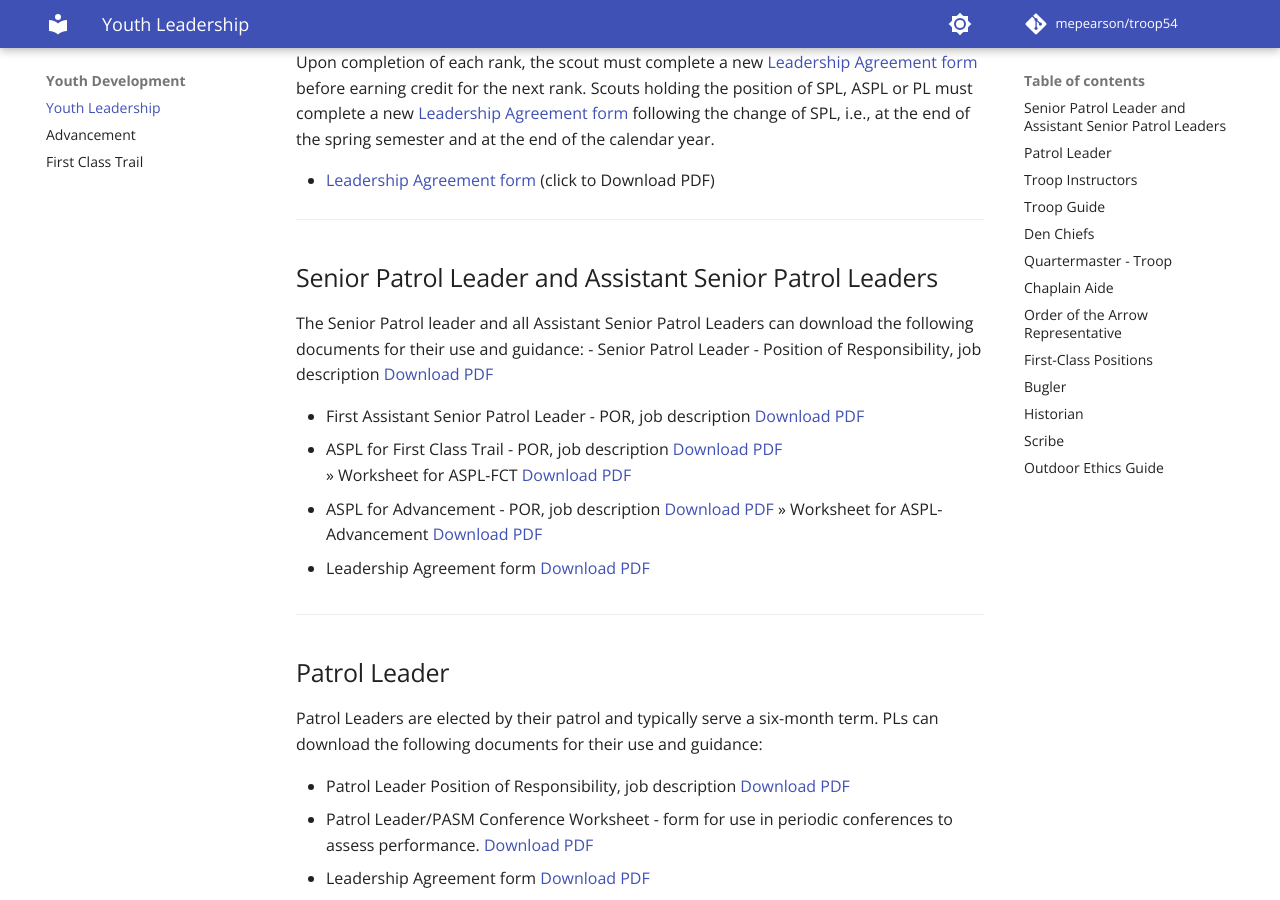
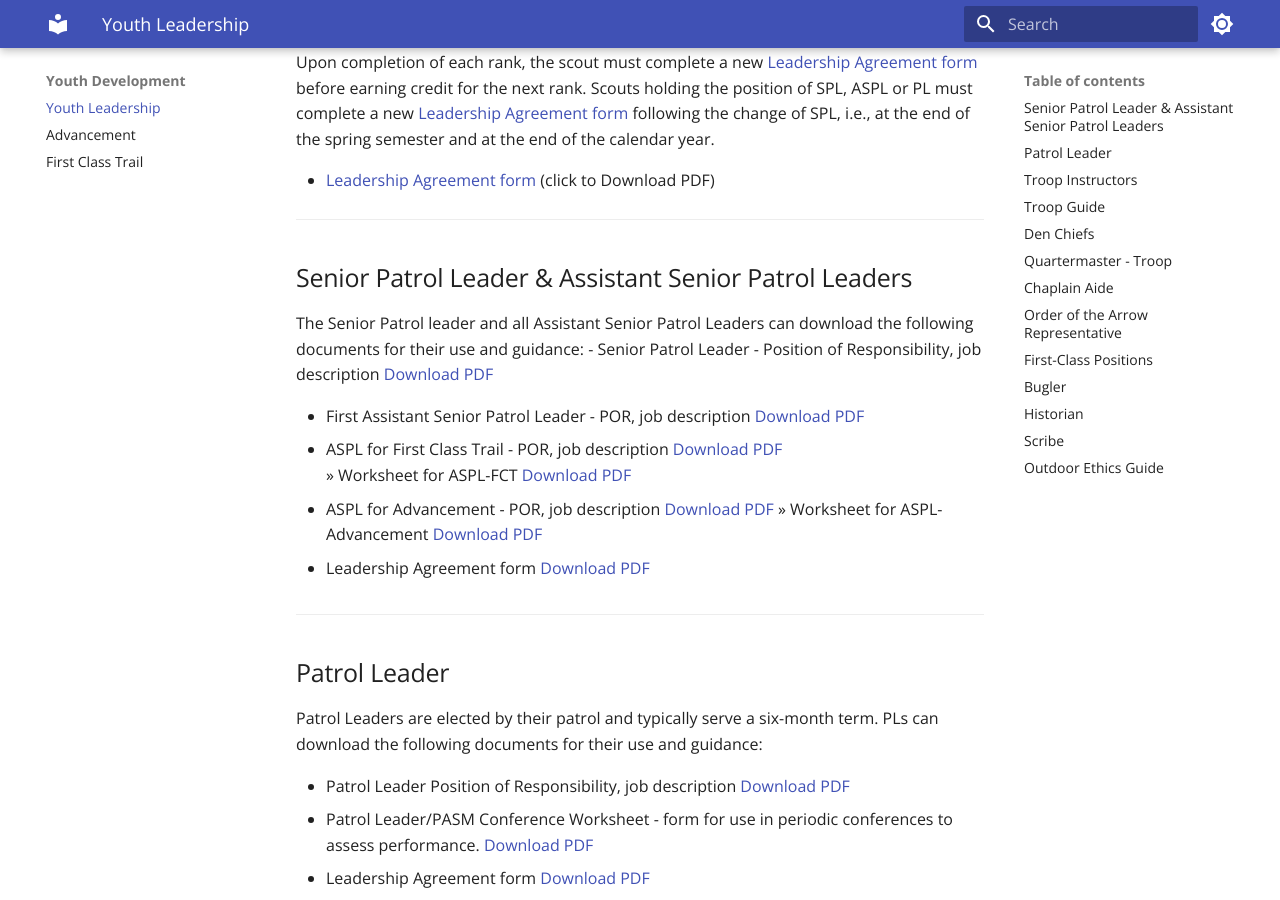
Before and after one commit to mepearson/troop54, an MkDocs documentation site: the page built from docs/leadership.md, in a window 1280 px wide and 900 px high, scrolled down 635 px. Built offline with MkDocs 1.6.1 and Material for MkDocs 9.7.7, drawn with Linux system fonts in a browser that asks for light colours; plug-ins that fetch from the network failed and are left out; comment, search, counter and statistics services are not loaded; some of the changed text lies outside the part shown.

Commit message:
Header / Footer changes

```diff
--- a/docs/leadership.md
+++ b/docs/leadership.md
@@ -11,7 +11,7 @@
 - [Leadership Agreement form](https://www.troop54houston.org/downloads/POR_Leadership_Agreement.pdf)     (click to Download PDF)
 
 ---
-## Senior Patrol Leader and Assistant Senior Patrol Leaders
+## Senior Patrol Leader & Assistant Senior Patrol Leaders
 
 The Senior Patrol leader and all Assistant Senior Patrol Leaders can download the following documents for their use and guidance:
 - Senior Patrol Leader - Position of Responsibility, job description    [Download PDF](https://www.troop54houston.org/downloads/POR_Senior_Patrol_Leader.pdf)
--- a/docs/overrides/partials/footer.html
+++ /dev/null
@@ -1,3 +0,0 @@
-<div>
-    <h3></h3>
-</div>
--- a/mkdocs.yml
+++ b/mkdocs.yml
@@ -8,10 +8,13 @@
 repo_name: mepearson/troop54
 repo_url: https://github.com/mepearson/troop54
 
+# Copyright
+copyright: Troop 54, Houston, TX
+
 # Configuration
 theme:
   name: material
-  # custom_dir: overrides
+  custom_dir: overrides
   features:
     - navigation.sections
     - navigation.tabs
@@ -42,6 +45,22 @@
         icon: material/brightness-4
         name: Switch to light mode
 
+
+# Plugins
+plugins:
+  - blog
+  - search:
+      separator: '[\s\u200b\-_,:!=\[\]()"`/]+|\.(?!\d)|&[lg]t;|(?!\b)(?=[A-Z][a-z])'
+
+
+
+# Additional configuration
+extra:
+  social:
+  - icon: fontawesome/brands/instagram
+    link: https://www.instagram.com/troop54houston
+
+# Extensions
 markdown_extensions:
   - attr_list
   - def_list
@@ -51,11 +70,7 @@
       permalink: true
       toc_depth: 3
 
-plugins:
-  - blog
-  - privacy
-
-  # Page tree
+# Page tree
 nav:
   - About Troop 54: about.md
   - Youth Development:
--- /dev/null
+++ b/overrides/partials/footer.html
@@ -0,0 +1,105 @@
+<!--
+  Copyright (c) 2016-2024 Martin Donath <martin.donath@squidfunk.com>
+
+  Permission is hereby granted, free of charge, to any person obtaining a copy
+  of this software and associated documentation files (the "Software"), to
+  deal in the Software without restriction, including without limitation the
+  rights to use, copy, modify, merge, publish, distribute, sublicense, and/or
+  sell copies of the Software, and to permit persons to whom the Software is
+  furnished to do so, subject to the following conditions:
+
+  The above copyright notice and this permission notice shall be included in
+  all copies or substantial portions of the Software.
+
+  THE SOFTWARE IS PROVIDED "AS IS", WITHOUT WARRANTY OF ANY KIND, EXPRESS OR
+  IMPLIED, INCLUDING BUT NOT LIMITED TO THE WARRANTIES OF MERCHANTABILITY,
+  FITNESS FOR A PARTICULAR PURPOSE AND NON-INFRINGEMENT. IN NO EVENT SHALL THE
+  AUTHORS OR COPYRIGHT HOLDERS BE LIABLE FOR ANY CLAIM, DAMAGES OR OTHER
+  LIABILITY, WHETHER IN AN ACTION OF CONTRACT, TORT OR OTHERWISE, ARISING
+  FROM, OUT OF OR IN CONNECTION WITH THE SOFTWARE OR THE USE OR OTHER DEALINGS
+  IN THE SOFTWARE.
+-->
+
+<!-- Footer -->
+<footer class="md-footer">
+
+    <!-- Link to previous and/or next page -->
+    {% if "navigation.footer" in features %}
+      {% if page.previous_page or page.next_page %}
+        {% if page.meta and page.meta.hide %}
+          {% set hidden = "hidden" if "footer" in page.meta.hide %}
+        {% endif %}
+        <nav
+          class="md-footer__inner md-grid"
+          aria-label="{{ lang.t('footer') }}"
+          {{ hidden }}
+        >
+
+          <!-- Link to previous page -->
+          {% if page.previous_page %}
+            {% set direction = lang.t("footer.previous") %}
+            <a
+              href="{{ page.previous_page.url | url }}"
+              class="md-footer__link md-footer__link--prev"
+              aria-label="{{ direction }}: {{ page.previous_page.title | e }}"
+            >
+              <div class="md-footer__button md-icon">
+                {% set icon = config.theme.icon.previous or "material/arrow-left" %}
+                {% include ".icons/" ~ icon ~ ".svg" %}
+              </div>
+              <div class="md-footer__title">
+                <span class="md-footer__direction">
+                  {{ direction }}
+                </span>
+                <div class="md-ellipsis">
+                  {{ page.previous_page.title }}
+                </div>
+              </div>
+            </a>
+          {% endif %}
+
+          <!-- Link to next page -->
+          {% if page.next_page %}
+            {% set direction = lang.t("footer.next") %}
+            <a
+              href="{{ page.next_page.url | url }}"
+              class="md-footer__link md-footer__link--next"
+              aria-label="{{ direction }}: {{ page.next_page.title | e }}"
+            >
+              <div class="md-footer__title">
+                <span class="md-footer__direction">
+                  {{ direction }}
+                </span>
+                <div class="md-ellipsis">
+                  {{ page.next_page.title }}
+                </div>
+              </div>
+              <div class="md-footer__button md-icon">
+                {% set icon = config.theme.icon.next or "material/arrow-right" %}
+                {% include ".icons/" ~ icon ~ ".svg" %}
+              </div>
+            </a>
+          {% endif %}
+        </nav>
+      {% endif %}
+    {% endif %}
+
+    <!-- Further information -->
+    <div class="md-footer-meta md-typeset">
+      <div class="md-footer-meta__inner md-grid">
+        {% include "partials/copyright.html" %}
+
+        <!-- Social links -->
+        {% if config.extra.social %}
+          {% include "partials/social.html" %}
+        {% endif %}
+
+        <!-- Repository information -->
+        {% if config.repo_url %}
+          <div class="md-header__source">
+            {% include "partials/source.html" %}
+          </div>
+        {% endif %}
+      </div>
+    </div>
+  </footer>
--- /dev/null
+++ b/overrides/partials/header.html
@@ -0,0 +1,114 @@
+<!--
+  Copyright (c) 2016-2024 Martin Donath <martin.donath@squidfunk.com>
+
+  Permission is hereby granted, free of charge, to any person obtaining a copy
+  of this software and associated documentation files (the "Software"), to
+  deal in the Software without restriction, including without limitation the
+  rights to use, copy, modify, merge, publish, distribute, sublicense, and/or
+  sell copies of the Software, and to permit persons to whom the Software is
+  furnished to do so, subject to the following conditions:
+
+  The above copyright notice and this permission notice shall be included in
+  all copies or substantial portions of the Software.
+
+  THE SOFTWARE IS PROVIDED "AS IS", WITHOUT WARRANTY OF ANY KIND, EXPRESS OR
+  IMPLIED, INCLUDING BUT NOT LIMITED TO THE WARRANTIES OF MERCHANTABILITY,
+  FITNESS FOR A PARTICULAR PURPOSE AND NON-INFRINGEMENT. IN NO EVENT SHALL THE
+  AUTHORS OR COPYRIGHT HOLDERS BE LIABLE FOR ANY CLAIM, DAMAGES OR OTHER
+  LIABILITY, WHETHER IN AN ACTION OF CONTRACT, TORT OR OTHERWISE, ARISING
+  FROM, OUT OF OR IN CONNECTION WITH THE SOFTWARE OR THE USE OR OTHER DEALINGS
+  IN THE SOFTWARE.
+-->
+
+<!-- Determine classes -->
+{% set class = "md-header" %}
+{% if "navigation.tabs.sticky" in features %}
+  {% set class = class ~ " md-header--shadow md-header--lifted" %}
+{% elif "navigation.tabs" not in features %}
+  {% set class = class ~ " md-header--shadow" %}
+{% endif %}
+
+<!-- Header -->
+<header class="{{ class }}" data-md-component="header">
+  <nav
+    class="md-header__inner md-grid"
+    aria-label="{{ lang.t('header') }}"
+  >
+
+    <!-- Link to home -->
+    <a
+      href="{{ config.extra.homepage | d(nav.homepage.url, true) | url }}"
+      title="{{ config.site_name | e }}"
+      class="md-header__button md-logo"
+      aria-label="{{ config.site_name }}"
+      data-md-component="logo"
+    >
+      {% include "partials/logo.html" %}
+    </a>
+
+    <!-- Button to open drawer -->
+    <label class="md-header__button md-icon" for="__drawer">
+      {% set icon = config.theme.icon.menu or "material/menu" %}
+      {% include ".icons/" ~ icon ~ ".svg" %}
+    </label>
+
+    <!-- Header title -->
+    <div class="md-header__title" data-md-component="header-title">
+      <div class="md-header__ellipsis">
+        <div class="md-header__topic">
+          <span class="md-ellipsis">
+            {{ config.site_name }}
+          </span>
+        </div>
+        <div class="md-header__topic" data-md-component="header-topic">
+          <span class="md-ellipsis">
+            {% if page.meta and page.meta.title %}
+              {{ page.meta.title }}
+            {% else %}
+              {{ page.title }}
+            {% endif %}
+          </span>
+        </div>
+      </div>
+    </div>
+
+    <!-- Button to open search modal -->
+    {% if "material/search" in config.plugins %}
+      <label class="md-header__button md-icon" for="__search">
+        {% set icon = config.theme.icon.search or "material/magnify" %}
+        {% include ".icons/" ~ icon ~ ".svg" %}
+      </label>
+
+      <!-- Search interface -->
+      {% include "partials/search.html" %}
+    {% endif %}
+
+    <!-- Color palette toggle -->
+    {% if config.theme.palette %}
+      {% if not config.theme.palette is mapping %}
+        {% include "partials/palette.html" %}
+      {% endif %}
+    {% endif %}
+
+    <!-- User preference: color palette -->
+    {% if not config.theme.palette is mapping %}
+      {% include "partials/javascripts/palette.html" %}
+    {% endif %}
+
+    <!-- Site language selector -->
+    {% if config.extra.alternate %}
+      {% include "partials/alternate.html" %}
+    {% endif %}
+
+
+
+
+  </nav>
+
+  <!-- Navigation tabs (sticky) -->
+  {% if "navigation.tabs.sticky" in features %}
+    {% if "navigation.tabs" in features %}
+      {% include "partials/tabs.html" %}
+    {% endif %}
+  {% endif %}
+</header>
```
Also changed, not shown: 1 other file.
